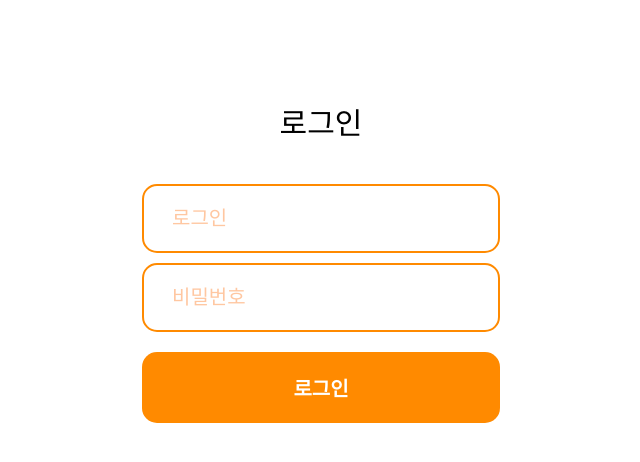
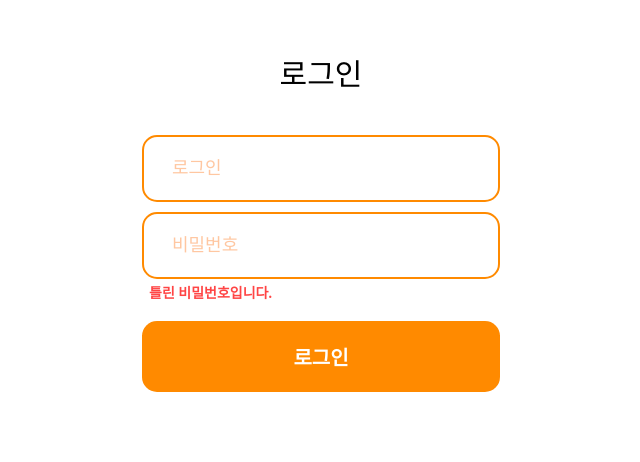
Before and after one commit to boostcampwm-2022/web30-TODY, a React (Create React App) app in the folder frontend/: page / in a window 1280 px wide. Shown: the part 174-636 px from the top of the page, without its empty margins (319-959 px from the left). Built offline with nearby package versions, Linux system fonts and the light colour scheme; a web font is replaced by a local one.

Commit message:
#4 style: customInput 경고 메시지, 입력안내 메시지 props 추가

```diff
--- a/frontend/src/components/common/CustomInput.tsx
+++ b/frontend/src/components/common/CustomInput.tsx
@@ -1,34 +1,61 @@
 import styled from 'styled-components';
+
+const CustomInputLayout = styled.div`
+  width: 100%;
+
+  & + & {
+    margin-top: 10px;
+  }
+`;
 
 const Input = styled.input<Props>`
   padding: 21px 28px;
   width: ${({ width }) => width};
   border: 2px solid #ff8a00;
   border-radius: 15px;
-
-  font-family: 'Pretendard';
-  font-size: 20px;
+  font-size: 18px;
 
   &::placeholder {
     color: #ffc7a1;
   }
-  & + & {
-    margin-top: 10px;
-  }
+`;
+
+const GuideText = styled.div`
+  margin: 8px 0 0 7px;
+  color: var(--guideText);
+  font-size: 14px;
+`;
+
+const WarningText = styled.div`
+  margin: 8px 0 0 7px;
+  color: var(--red);
+  font-size: 14px;
+  font-weight: 700;
 `;
 
 interface Props {
   width?: string;
   placeholder?: string;
+  warningText?: string;
+  guideText?: string;
   type?: string;
 }
 
 export default function CustomInput(props: Props) {
-  return <Input {...props} />;
+  const { warningText, guideText, ...rest } = props;
+  return (
+    <CustomInputLayout>
+      <Input {...rest} />
+      {guideText && <GuideText>{guideText}</GuideText>}
+      {warningText && <WarningText>{warningText}</WarningText>}
+    </CustomInputLayout>
+  );
 }
 
 CustomInput.defaultProps = {
   width: '100%',
   placeholder: '',
+  warningText: '',
+  guideText: '',
   type: 'text',
 };
--- a/frontend/src/pages/LoginPage.tsx
+++ b/frontend/src/pages/LoginPage.tsx
@@ -23,7 +23,11 @@ export default function LoginPage() {
       <Wrapper>
         <StyledHeader1>로그인</StyledHeader1>
         <CustomInput placeholder="로그인" />
-        <CustomInput placeholder="비밀번호" type="password" />
+        <CustomInput
+          placeholder="비밀번호"
+          type="password"
+          warningText="틀린 비밀번호입니다."
+        />
         <CustomButton margin="20px 0 0">로그인</CustomButton>
       </Wrapper>
     </LoginPageLayout>
--- a/frontend/src/pages/SignupPage.tsx
+++ b/frontend/src/pages/SignupPage.tsx
@@ -41,7 +41,10 @@ export default function SignupPage() {
           <CustomInput placeholder="닉네임" />
           <CustomButton width="68px">확인</CustomButton>
         </InputWrapper>
-        <CustomInput placeholder="비밀번호" />
+        <CustomInput
+          placeholder="비밀번호"
+          guideText="숫자, 문자 혼합 최소 8자리로 설정해주세요."
+        />
         <CustomInput placeholder="비밀번호 확인" />
         <CustomButton margin="20px 0 0 ">회원가입</CustomButton>
       </Wrapper>
--- a/frontend/src/styles/index.css
+++ b/frontend/src/styles/index.css
@@ -23,6 +23,7 @@
   --red: #ff4545;
   --orange: #ff8a00;
   --white: #ffffff;
+  --guideText: #a3a3a3;
 }
 
 * {
@@ -32,5 +33,4 @@
 html,
 body {
   font-family: 'Pretendard-Regular';
-  padding: 20px;
 }
```
Also changed, not shown: frontend/src/pages/MainPage.tsx (+14 -1 lines).
